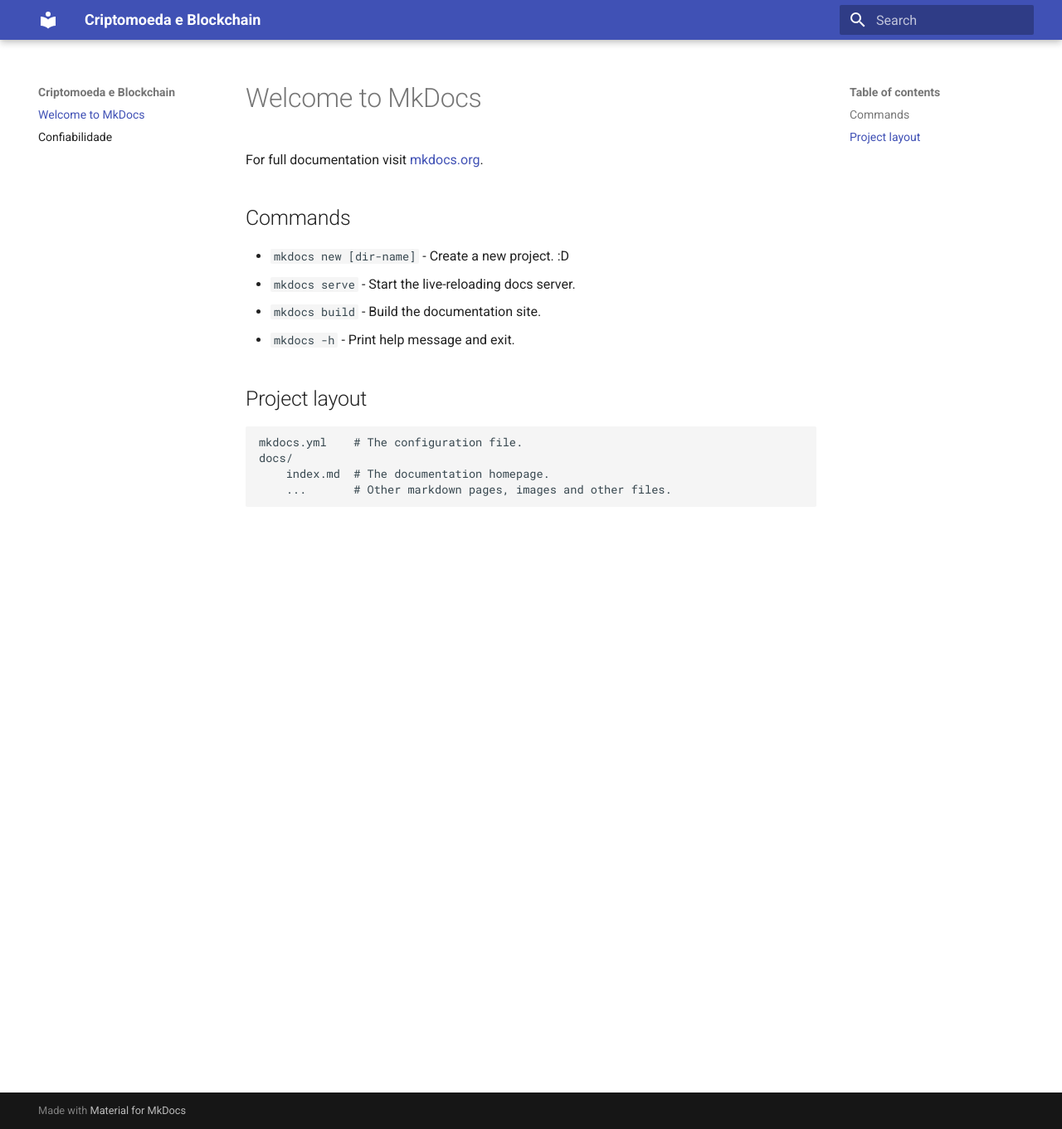
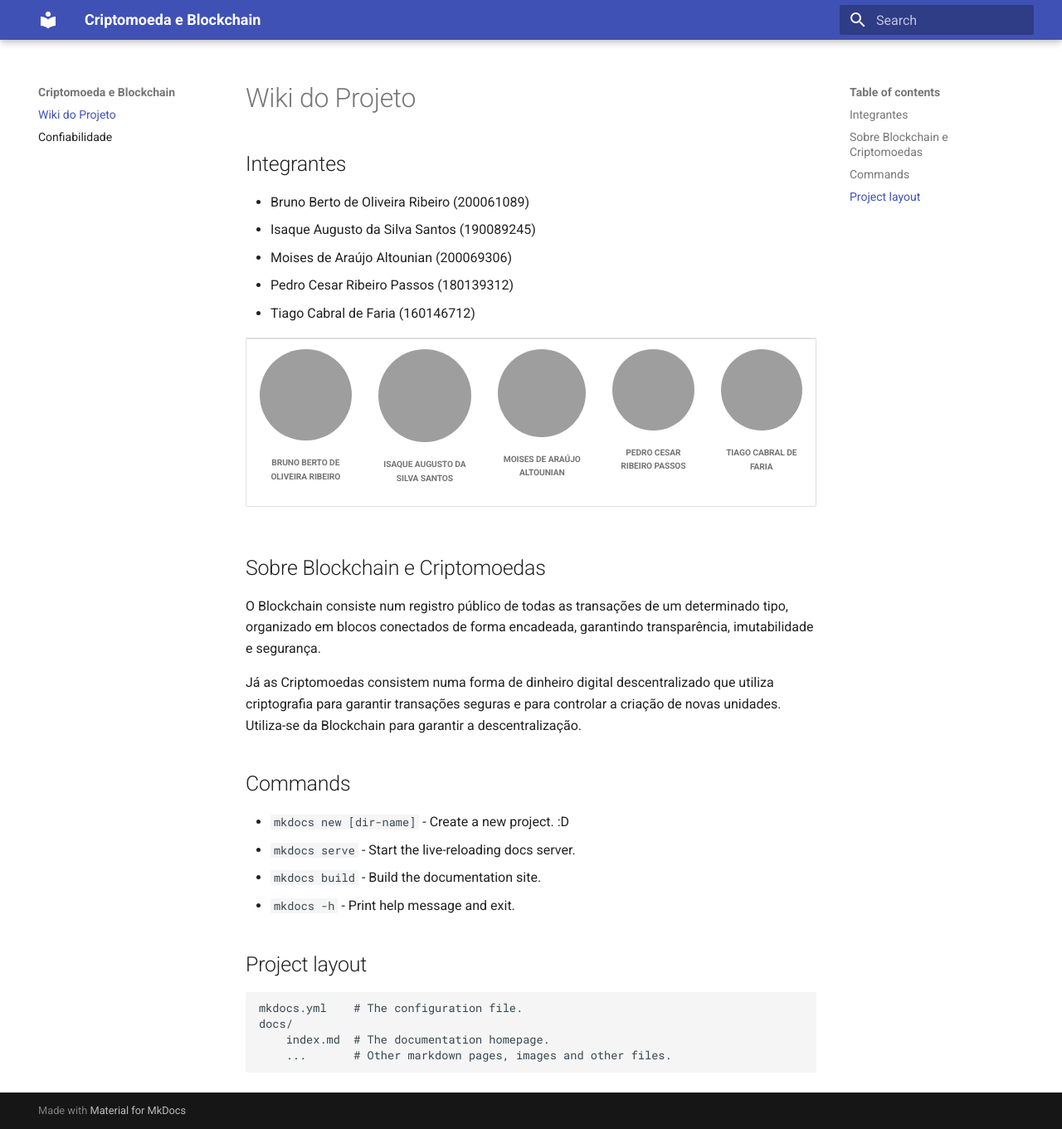
Before and after one commit to seraphritt/projeto_LP, an MkDocs documentation site: the page built from docs/index.md, in a window 1280 px wide and 1361 px high. Shown: the whole window at 83% size. Built offline with MkDocs 1.6.1 and Material for MkDocs 9.7.7, drawn with Linux system fonts in a browser that asks for light colours; grey boxes are pictures that could not be loaded.

Commit message:
add: adicionando integrantes modificando wiki

```diff
--- a/docs/index.md
+++ b/docs/index.md
@@ -1,6 +1,56 @@
-# Welcome to MkDocs
+# Wiki do Projeto
 
-For full documentation visit [mkdocs.org](https://www.mkdocs.org).
+## Integrantes
+
+- Bruno Berto de Oliveira Ribeiro (200061089)
+- Isaque Augusto da Silva Santos (190089245)
+- Moises de Araújo Altounian (200069306)
+- Pedro Cesar Ribeiro Passos (180139312)
+- Tiago Cabral de Faria (160146712)
+
+<center>
+<table style="margin-left: auto; margin-right: auto;">
+    <tr>
+        <td align="center">
+            <a href="https://github.com/AngryLeaderBB">
+                <img style="border-radius: 50%;" src="https://avatars.githubusercontent.com/u/73657838?v=4" width="150px;"/>
+                <h5 class="text-center">Bruno Berto de Oliveira Ribeiro</h5>
+            </a>
+        </td>
+        <td align="center">
+            <a href="https://github.com/seraphritt">
+                <img style="border-radius: 50%;" src="https://avatars.githubusercontent.com/u/84244850?v=4" width="150px;"/>
+                <h5 class="text-center">Isaque Augusto da Silva Santos</h5>
+            </a>
+        </td>
+        <td align="center">
+            <a href="https://github.com/ogmoises">
+                <img style="border-radius: 50%;" src="https://avatars.githubusercontent.com/u/144768841?v=4" width="150px;"/>
+                <h5 class="text-center">Moises de Araújo Altounian</h5>
+            </a>
+        </td>
+        </td>
+        <td align="center">
+            <a href="https://github.com/pedrocrp">
+                <img style="border-radius: 50%;" src="https://avatars.githubusercontent.com/u/83802848?v=4" width="150px;"/>
+                <h5 class="text-center">Pedro Cesar Ribeiro Passos</h5>
+            </a>
+        </td>
+        <td align="center">
+            <a href="https://github.com/tiag0cabral">
+                <img style="border-radius: 50%;" src="https://avatars.githubusercontent.com/u/19624182?v=4" width="150px;"/>
+                <h5 class="text-center">Tiago Cabral de Faria</h5>
+            </a>
+        </td>
+    </tr>
+</table>
+</center>
+
+## Sobre Blockchain e Criptomoedas
+
+O Blockchain consiste num registro público de todas as transações de um determinado tipo, organizado em blocos conectados de forma encadeada, garantindo transparência, imutabilidade e segurança.
+
+Já as Criptomoedas consistem numa forma de dinheiro digital descentralizado que utiliza criptografia para garantir transações seguras e para controlar a criação de novas unidades. Utiliza-se da Blockchain para garantir a descentralização.
 
 ## Commands
 
```
